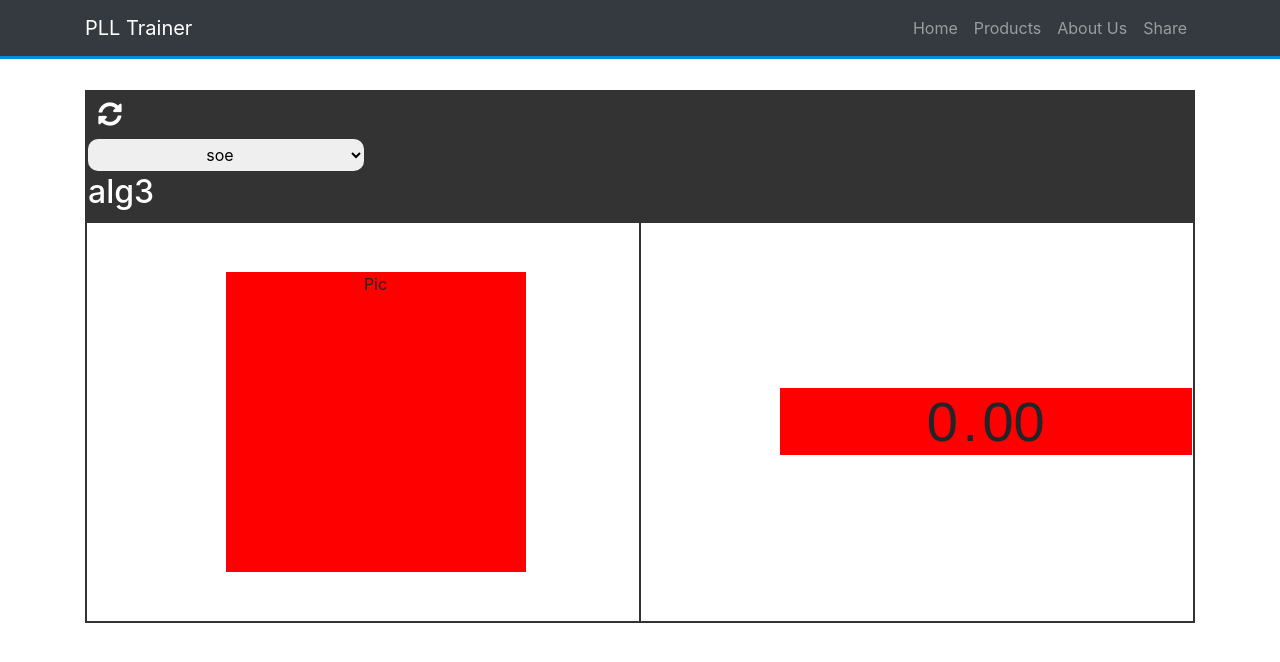
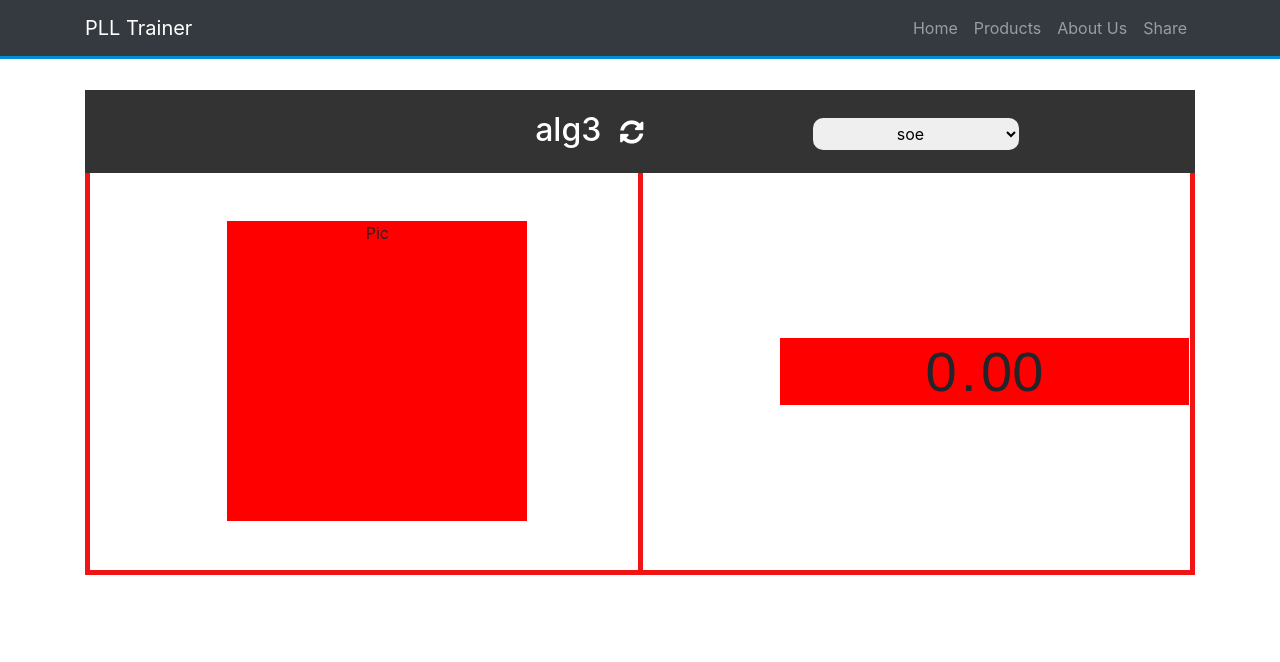
Before and after one commit to Nilesh-Saini-09/OLL-Trainer, a plain HTML site: page index.html in a window 1280 px wide. Drawn offline with nearby package versions, Linux system fonts and the light colour scheme.

Commit message:
Modified UI and add more functionality

```diff
--- a/app.js
+++ b/app.js
@@ -12,7 +12,7 @@ var displayTime = document.querySelector("#displayTime");
 var generateScram = document.querySelector("#newScram");
 var algName = document.querySelector('#algName');
 var scramDisplay = document.querySelector("#scramDisplay");
-var generateScram = document.querySelector('#generateScramble');
+
 
 
 var running = false;
@@ -134,4 +134,4 @@ window.addEventListener('keyup', (e) => {
 
 generateOll();
 
-generateScram.addEventListener('click', generateOll);
+generateScramble.addEventListener('click', generateOll);
--- a/index.html
+++ b/index.html
@@ -44,8 +44,11 @@
             <thead>
                 <tr>
                     <th colspan="2">
-                        <div class="scramble">
-                            <h2><span id='algName'></span> <i class="fas fa-sync-alt fa-xs" id="generateScramble" title="Change Scramble"></i> </h2>
+                        <div class="scramble" id="first">
+                            <h2 id='scramHeading'> <span id='scramDisplay'></span>
+                                <i class="fas fa-sync-alt fa-xs" id="generateScramble" title="Change Scramble"></i>
+                            </h2>
+                            <!-- <h2><span id='algName'></span> <i class="fas fa-sync-alt fa-xs" id="generateScramble" title="Change Scramble"></i> </h2> -->
                             <select name="oType" id="oType" onchange='selectAlg()'>
                                 <option value="1">soe</option>
                                 <option value="2">toe</option>
@@ -55,11 +58,13 @@
 
                     </th>
                 </tr>
-              <tr>
+              <!-- <tr>
                     <th colspan="2"><div class="scramble">
                         <h2 id='scramHeading'> <span id='scramDisplay'></span></h2>
                     </div></th>
-                </tr>
+                </tr> -->
+
+
             </thead>
             <tbody>
               <tr>
--- a/style.css
+++ b/style.css
@@ -3,7 +3,7 @@
 }
 
 table {
-  border: 2px solid #333;
+  border: 5px solid #333;
   width: 100%;
 }
 
@@ -14,8 +14,13 @@ table {
 td {
   width: 25em;
   height: 25em;
-  border: 2px solid #333;
+  border: 5px solid rgb(240, 20, 20);
+  border-top: #333;
   text-align: center;
+}
+
+th {
+  height: 5em;
 }
 
 /* td div {
@@ -39,9 +44,9 @@ th #first {
   background-color: red;
 } */
 
-th > #second {
+/* th > #second {
   text-align: center;
-}
+} */
 
 select {
   width: 25%;
```
